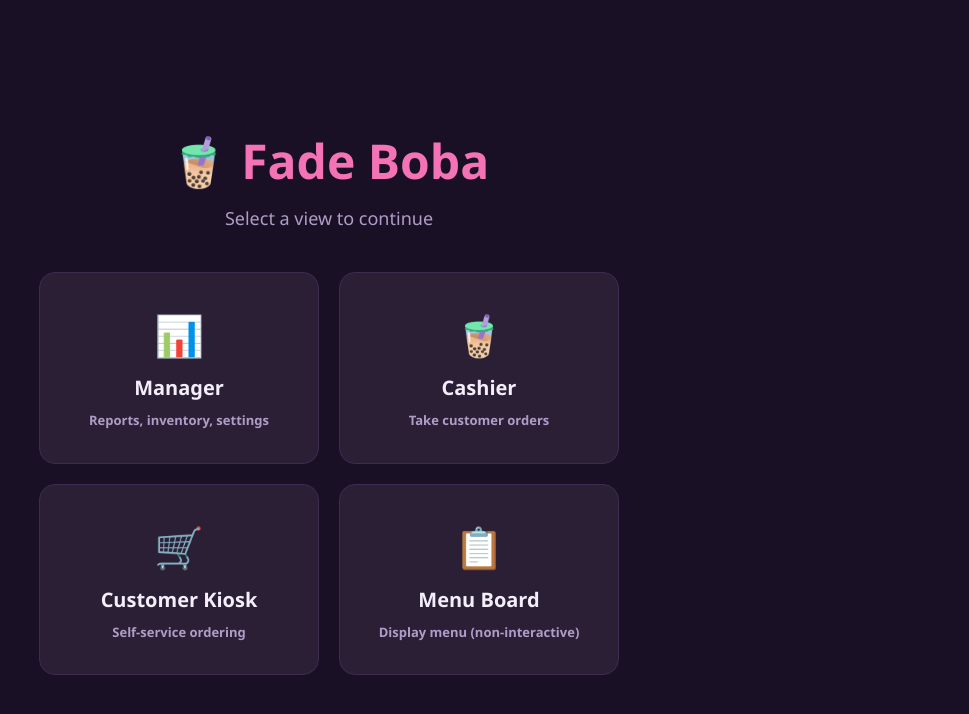
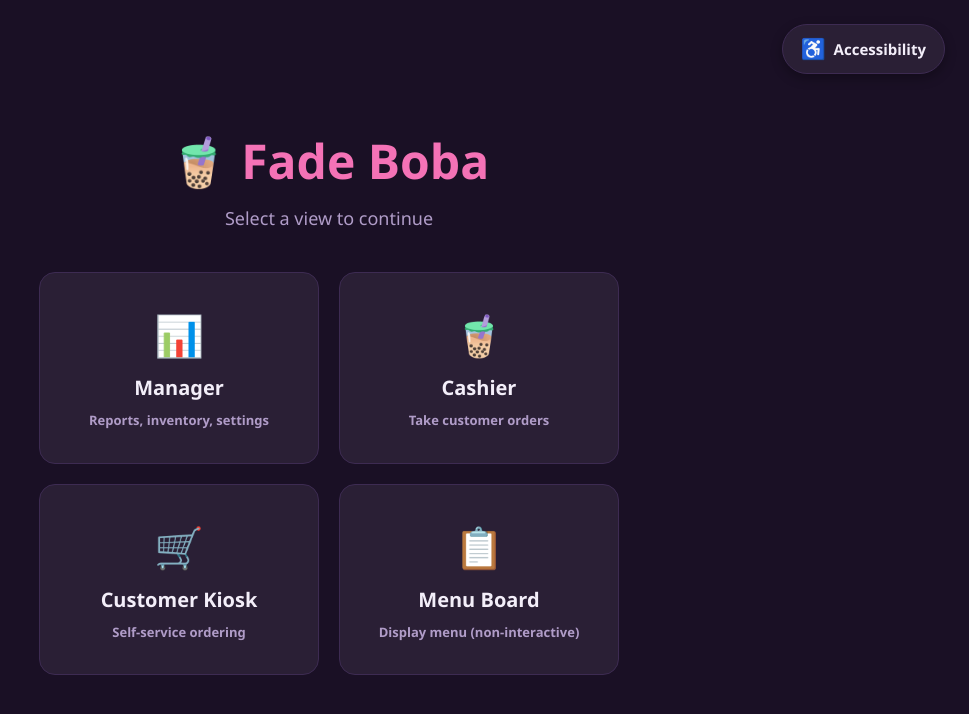
Before and after one commit to CSCE-331-Spring-2026-900-908/Project3_team21_fade_boba, a React (Create React App) app in the folder frontend/: page / in a window 1280 px wide. Shown: the top 714 px of the page, without its empty margins (311-1280 px from the left). Built offline with nearby package versions, Linux system fonts and the light colour scheme.

Commit message:
Cleaning up accessibility issues

```diff
--- a/frontend/src/App.js
+++ b/frontend/src/App.js
@@ -10,10 +10,12 @@ import CustomerKiosk from './pages/CustomerKiosk';
 import MenuBoard    from './pages/MenuBoard';
 import NotFound     from './pages/NotFound';
 import ErrorBoundary from './components/ErrorBoundary';
+import AccessibilityWidget from './components/AccessibilityWidget';
 
 export default function App() {
   return (
     <ErrorBoundary>
+      <AccessibilityWidget />
       <BrowserRouter>
         <Routes>
           {/* Portal - links to all views */}
--- a/frontend/src/components/AccessibilityToolbar.js
+++ b/frontend/src/components/AccessibilityToolbar.js
@@ -60,6 +60,14 @@ export default function AccessibilityToolbar({
           </div>
         </div>
       </div>
+
+      <div style={helpBoxStyle}>
+        <p style={helpTitleStyle}>Keyboard and screen reader support</p>
+        <p style={helpTextStyle}>
+          Use Tab to move through controls. High contrast and large text
+          settings are automatically announced to screen readers.
+        </p>
+      </div>
     </section>
   );
 }
@@ -111,3 +119,22 @@ const buttonRowStyle = {
   flexWrap: 'wrap',
   gap: '8px',
 };
+
+const helpBoxStyle = {
+  background: 'var(--surface-muted)',
+  border: '1px solid var(--border)',
+  borderRadius: '10px',
+  padding: '12px 14px',
+  marginTop: '20px',
+};
+
+const helpTitleStyle = {
+  fontWeight: 700,
+  marginBottom: '4px',
+  fontSize: '0.95rem',
+};
+
+const helpTextStyle = {
+  color: 'var(--text-muted)',
+  fontSize: '0.85rem',
+};
--- /dev/null
+++ b/frontend/src/components/AccessibilityWidget.js
@@ -0,0 +1,100 @@
+import React, { useState } from 'react';
+import AccessibilityToolbar from './AccessibilityToolbar';
+import {
+  getContrastAnnouncement,
+  getTextSizeAnnouncement,
+  readAccessibilitySettings,
+  updateAccessibilitySettings,
+} from '../utils/accessibility';
+
+export default function AccessibilityWidget() {
+  const [announcement, setAnnouncement] = useState('');
+  const [accessibility, setAccessibility] = useState(() => readAccessibilitySettings());
+  const [showAccessMenu, setShowAccessMenu] = useState(false);
+  const [isHovered, setIsHovered] = useState(false);
+
+  const updateAccessibility = (updates) => {
+    const next = updateAccessibilitySettings({ ...accessibility, ...updates });
+    setAccessibility(next);
+
+    if (updates.contrast) {
+      setAnnouncement(getContrastAnnouncement(next.contrast));
+    }
+    if (updates.textSize) {
+      setAnnouncement(getTextSizeAnnouncement(next.textSize));
+    }
+  };
+
+  return (
+    <>
+      <p className="sr-only" aria-live="polite">
+        {announcement}
+      </p>
+
+      <div style={styles.floatingAccessContainer}>
+        <button
+          style={{
+            ...styles.accessToggleBtn,
+            transform: isHovered ? 'scale(1.05)' : 'scale(1)',
+            background: isHovered ? 'var(--surface-muted)' : 'var(--dark-card)',
+          }}
+          onClick={() => setShowAccessMenu(!showAccessMenu)}
+          onMouseEnter={() => setIsHovered(true)}
+          onMouseLeave={() => setIsHovered(false)}
+          aria-expanded={showAccessMenu}
+          aria-controls="accessibility-dropdown"
+        >
+          <span style={{ fontSize: '20px' }}>♿</span> Accessibility
+        </button>
+
+        {showAccessMenu && (
+          <div id="accessibility-dropdown" style={styles.accessDropdown}>
+            <AccessibilityToolbar
+              settings={accessibility}
+              onContrastChange={(value) => updateAccessibility({ contrast: value })}
+              onTextSizeChange={(value) => updateAccessibility({ textSize: value })}
+            />
+          </div>
+        )}
+      </div>
+    </>
+  );
+}
+
+const styles = {
+  floatingAccessContainer: {
+    position: 'fixed',
+    top: '24px',
+    right: '24px',
+    zIndex: 9999, // Ensure it's above everything across all pages
+    display: 'flex',
+    flexDirection: 'column',
+    alignItems: 'flex-end',
+    gap: '10px'
+  },
+  accessToggleBtn: {
+    background: 'var(--dark-card)',
+    border: '1px solid var(--border)',
+    borderRadius: '25px',
+    padding: '10px 18px',
+    height: '50px',
+    fontSize: '15px',
+    fontWeight: '600',
+    display: 'flex',
+    alignItems: 'center',
+    justifyContent: 'center',
+    gap: '8px',
+    cursor: 'pointer',
+    boxShadow: '0 4px 12px rgba(0,0,0,0.3)',
+    color: 'var(--text)',
+    transition: 'all 0.2s ease',
+  },
+  accessDropdown: {
+    background: 'var(--dark-card)',
+    border: '1px solid var(--border)',
+    borderRadius: '12px',
+    boxShadow: '0 8px 24px rgba(0,0,0,0.4)',
+    transform: 'scale(0.95)',
+    transformOrigin: 'top right'
+  },
+};
--- a/frontend/src/pages/CustomerKiosk.js
+++ b/frontend/src/pages/CustomerKiosk.js
@@ -619,8 +619,7 @@ export default function CustomerKiosk() {
                     type="button"
                     style={styles.favoriteButton}
                     onClick={() => toggleFavorite(drink.menu_item_id)}
-                    aria-label={`${isFavorite ? 'Remove' : 'Add'} ${getDrinkName(drink)} ${
-                      isFavorite ? 'from' : 'to'
+                    aria-label={`${isFavorite ? 'Remove' : 'Add'} ${getDrinkName(drink)} ${isFavorite ? 'from' : 'to'
                       } favorites`}
                   >
                     {isFavorite ? '❤️' : '🤍'}
--- a/frontend/src/pages/Login.js
+++ b/frontend/src/pages/Login.js
@@ -3,34 +3,11 @@ import { useNavigate } from 'react-router-dom';
 import { GoogleLogin } from '@react-oauth/google';
 import { verifyGoogleToken } from '../api/api';
 import { loginEmployee } from '../api/api';
-import AccessibilityToolbar from '../components/AccessibilityToolbar';
-import {
-  getContrastAnnouncement,
-  getTextSizeAnnouncement,
-  readAccessibilitySettings,
-  updateAccessibilitySettings,
-} from '../utils/accessibility';
 
 export default function Login() {
   const [error, setError] = useState('');
-  const [announcement, setAnnouncement] = useState('');
-  const [accessibility, setAccessibility] = useState(() => readAccessibilitySettings());
-  const [showAccessMenu, setShowAccessMenu] = useState(false);
-  const [isHovered, setIsHovered] = useState(false);
   const navigate = useNavigate();
   const [pin, setPin] = useState('');
-
-  const updateAccessibility = (updates) => {
-    const next = updateAccessibilitySettings({ ...accessibility, ...updates });
-    setAccessibility(next);
-
-    if (updates.contrast) {
-      setAnnouncement(getContrastAnnouncement(next.contrast));
-    }
-    if (updates.textSize) {
-      setAnnouncement(getTextSizeAnnouncement(next.textSize));
-    }
-  };
 
   const handlePinLogin = async () => {
     if (!pin.trim()) return setError('Please enter a PIN.');
@@ -82,40 +59,6 @@ export default function Login() {
 
   return (
     <main style={styles.bg} id="main-content">
-      <p className="sr-only" aria-live="polite">
-        {announcement}
-      </p>
-
-      {/* --- FLOATING ACCESSIBILITY MENU --- */}
-      <div style={styles.floatingAccessContainer}>
-        <button
-          style={{
-            ...styles.accessToggleBtn,
-            // Slightly smaller scale since the button is wider now
-            transform: isHovered ? 'scale(1.05)' : 'scale(1)',
-            background: isHovered ? 'var(--surface-muted)' : 'var(--dark-card)',
-          }}
-          onClick={() => setShowAccessMenu(!showAccessMenu)}
-          onMouseEnter={() => setIsHovered(true)}
-          onMouseLeave={() => setIsHovered(false)}
-          aria-expanded={showAccessMenu}
-          aria-controls="accessibility-dropdown"
-        >
-          <span style={{ fontSize: '20px' }}>♿</span> Accessibility
-        </button>
-
-        {showAccessMenu && (
-          <div id="accessibility-dropdown" style={styles.accessDropdown}>
-            <AccessibilityToolbar
-              settings={accessibility}
-              onContrastChange={(value) => updateAccessibility({ contrast: value })}
-              onTextSizeChange={(value) => updateAccessibility({ textSize: value })}
-            />
-          </div>
-        )}
-      </div>
-      {/* --------------------------------------- */}
-
       <div style={styles.wrapper}>
         <section style={styles.box} aria-labelledby="login-title">
           <h1 style={styles.logo}>🧋 Fade Boba</h1>
@@ -134,13 +77,7 @@ export default function Login() {
             </p>
           )}
 
-          <div style={styles.helpBox}>
-            <p style={styles.helpTitle}>Keyboard and screen reader support</p>
-            <p style={styles.helpText}>
-              Use Tab to move through controls. Use the Accessibility menu in the top right for
-              high contrast or larger text.
-            </p>
-          </div>
+
 
           <div style={styles.pinSection}>
             <input
@@ -194,44 +131,6 @@ const styles = {
     gap: '20px',
   },
 
-  // --- UPDATED FLOATING STYLES ---
-  floatingAccessContainer: {
-    position: 'fixed',
-    top: '24px',
-    right: '24px',
-    zIndex: 100,
-    display: 'flex',
-    flexDirection: 'column',
-    alignItems: 'flex-end',
-    gap: '10px'
-  },
-  accessToggleBtn: {
-    background: 'var(--dark-card)',
-    border: '1px solid var(--border)',
-    borderRadius: '25px', // CHANGED: Pill shape instead of a circle
-    padding: '10px 18px', // NEW: Horizontal padding for the text
-    height: '50px',
-    fontSize: '15px',     // NEW: Font size for the text
-    fontWeight: '600',
-    display: 'flex',
-    alignItems: 'center',
-    justifyContent: 'center',
-    gap: '8px',           // NEW: Space between icon and text
-    cursor: 'pointer',
-    boxShadow: '0 4px 12px rgba(0,0,0,0.3)',
-    color: 'var(--text)',
-    transition: 'all 0.2s ease',
-  },
-  accessDropdown: {
-    background: 'var(--dark-card)',
-    border: '1px solid var(--border)',
-    borderRadius: '12px',
-    boxShadow: '0 8px 24px rgba(0,0,0,0.4)',
-    transform: 'scale(0.95)',
-    transformOrigin: 'top right'
-  },
-  // ---------------------------
-
   box: {
     background: 'var(--dark-card)',
     border: '1px solid var(--border)',
@@ -260,20 +159,7 @@ const styles = {
     color: 'var(--text-muted)',
     marginBottom: '6px',
   },
-  helpBox: {
-    background: 'var(--surface-muted)',
-    border: '1px solid var(--border)',
-    borderRadius: '12px',
-    padding: '14px 16px',
-  },
-  helpTitle: {
-    fontWeight: 700,
-    marginBottom: '4px',
-  },
-  helpText: {
-    color: 'var(--text-muted)',
-    fontSize: '0.9rem',
-  },
+
   error: {
     color: 'var(--red)',
     fontSize: '0.95rem',
```
Lines whose indentation alone changed are shown as unchanged.
